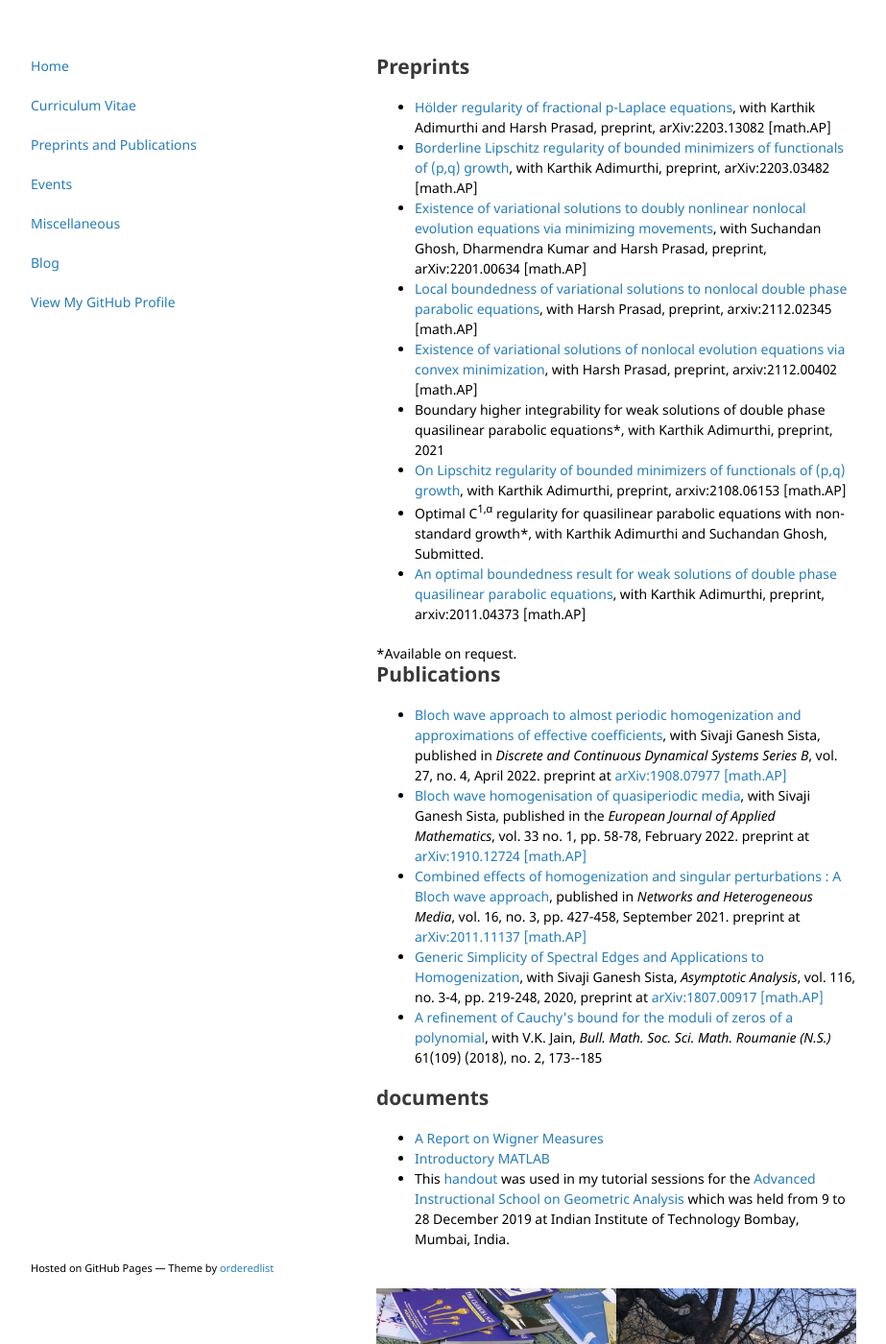
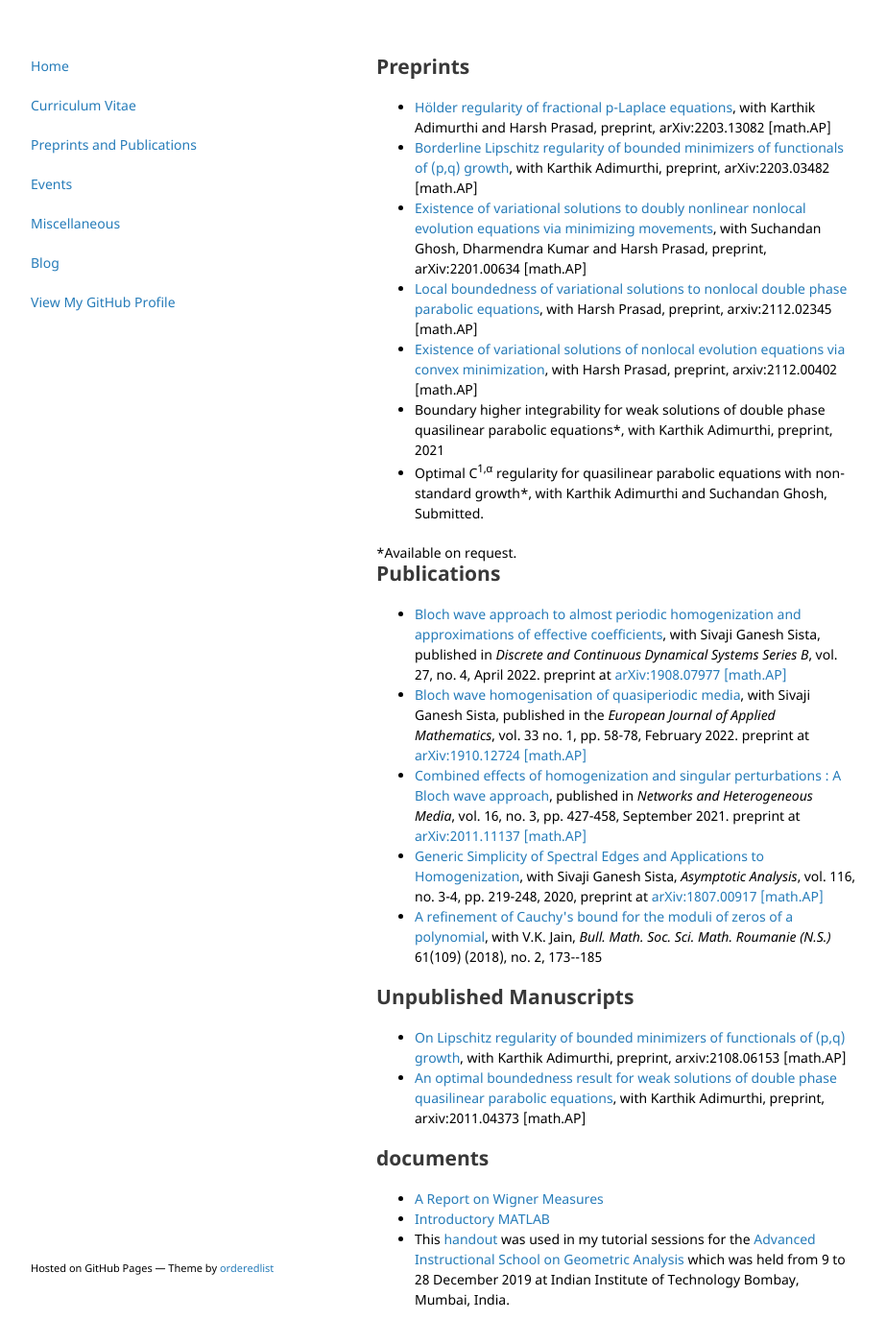
Before and after one commit to vivektewary/vivektewary.github.io, a Jekyll site: the page built from pubs.html, in a window 1280 px wide and 1400 px high. Shown: the whole window at 96% size, without its empty margins (178-1101 px from the left). Built offline with Jekyll 4.4.1, drawn with Linux system fonts in a browser that asks for light colours.

Commit message:
Some changes

```diff
--- a/pubs.html
+++ b/pubs.html
@@ -11,9 +11,7 @@ title: Home
 <li><a href="https://arxiv.org/abs/2112.02345"style="text-decoration:none" target="_blank">Local boundedness of variational solutions to nonlocal double phase parabolic equations</a>, with Harsh Prasad, preprint, arxiv:2112.02345 [math.AP]</li>
 <li><a href="https://arxiv.org/abs/2112.00402"style="text-decoration:none" target="_blank">Existence of variational solutions of nonlocal evolution equations via convex minimization</a>, with Harsh Prasad, preprint, arxiv:2112.00402 [math.AP]</li>
 <li>Boundary higher integrability for weak solutions of double phase quasilinear parabolic equations*, with Karthik Adimurthi, preprint, 2021</li>
-<li><a href="https://arxiv.org/abs/2108.06153"style="text-decoration:none" target="_blank">On Lipschitz regularity of bounded minimizers of functionals of (p,q) growth</a>, with Karthik Adimurthi, preprint, arxiv:2108.06153 [math.AP]</li>
 <li>Optimal C<sup>1,&alpha;</sup> regularity for quasilinear parabolic equations with non-standard growth*, with Karthik Adimurthi and Suchandan Ghosh, Submitted.</li>
-<li><a href="https://arxiv.org/abs/2011.04373"style="text-decoration:none" target="_blank">An optimal boundedness result for weak solutions of double phase quasilinear parabolic equations</a>, with Karthik Adimurthi, preprint, arxiv:2011.04373 [math.AP]</li>
 </ul>
 *Available on request.
 <br>
@@ -25,6 +23,11 @@ title: Home
 <li><a href="https://content.iospress.com/articles/asymptotic-analysis/asy191542"style="text-decoration:none" target="_blank"> Generic Simplicity of Spectral Edges and Applications to Homogenization</a>, with Sivaji Ganesh Sista, <i>Asymptotic Analysis</i>, vol. 116, no. 3-4, pp. 219-248, 2020, preprint at <a href="https://arxiv.org/abs/1807.00917"style="text-decoration:none" target="_blank"> arXiv:1807.00917 [math.AP]</a></li>
 <!--li><a href="https://ssmr.ro/bulletin/volumes/61-2/node7.html"style="text-decoration:none" target="_blank"> A refinement of Cauchy's bound for the moduli of zeros of a polynomial</a>, with V.K. Jain, Bull. Math. Soc. Sci. Math. Roumanie (N.S.) 61(109) (2018), no. 2, 173--185</li-->
 <li><a href="https://www.researchgate.net/publication/325951702_A_refinement_of_cauchy's_bound_for_the_moduli_of_zeros_of_a_polynomial"style="text-decoration:none" target="_blank"> A refinement of Cauchy's bound for the moduli of zeros of a polynomial</a>, with V.K. Jain, <i>Bull. Math. Soc. Sci. Math. Roumanie (N.S.)</i> 61(109) (2018), no. 2, 173--185</li>
+</ul>
+<h2>Unpublished Manuscripts</h2>
+<ul>
+<li><a href="https://arxiv.org/abs/2108.06153"style="text-decoration:none" target="_blank">On Lipschitz regularity of bounded minimizers of functionals of (p,q) growth</a>, with Karthik Adimurthi, preprint, arxiv:2108.06153 [math.AP]</li>
+<li><a href="https://arxiv.org/abs/2011.04373"style="text-decoration:none" target="_blank">An optimal boundedness result for weak solutions of double phase quasilinear parabolic equations</a>, with Karthik Adimurthi, preprint, arxiv:2011.04373 [math.AP]</li>
 </ul>
 <h2>{{ "Documents" | downcase }}</h2>
 <ul>
```
